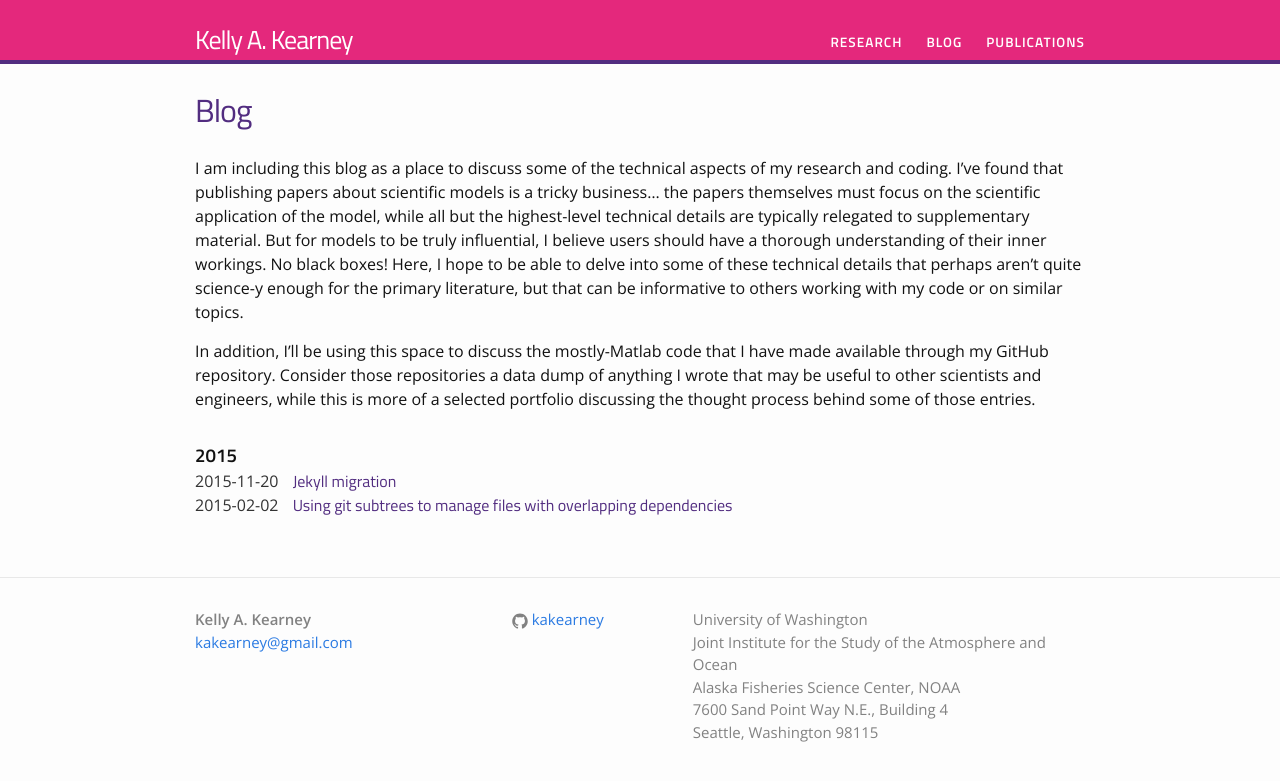
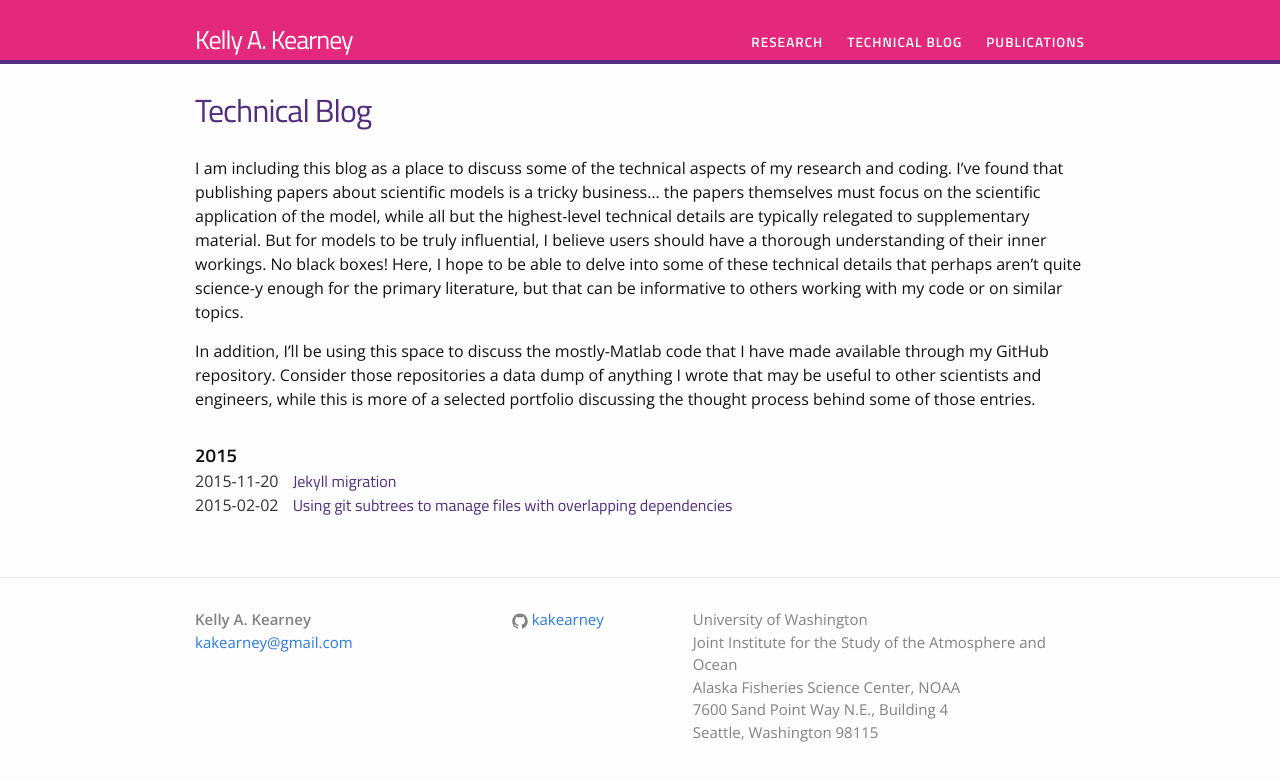
Before and after one commit to kakearney/kakearney.github.io, a Jekyll site: the page built from blog.md, in a window 1280 px wide. Shown: the top 781 px of the page. Built offline with Jekyll 4.4.1, drawn with Linux system fonts in a browser that asks for light colours; Markdown is read by kramdown in place of the engine named in the settings.

Commit message:
Changed blog name to Technical Blog

```diff
--- a/_data/menu.yml
+++ b/_data/menu.yml
@@ -1,7 +1,7 @@
 - title: "Research"
   href: "/research/"
 
-- title: "Blog"
+- title: "Technical Blog"
   href: "/blog/"
 
 - title: "Publications"
--- a/blog.md
+++ b/blog.md
@@ -1,6 +1,6 @@
 ---
 layout: page
-title: Blog
+title: Technical Blog
 permalink: /blog/
 ---
 
```
